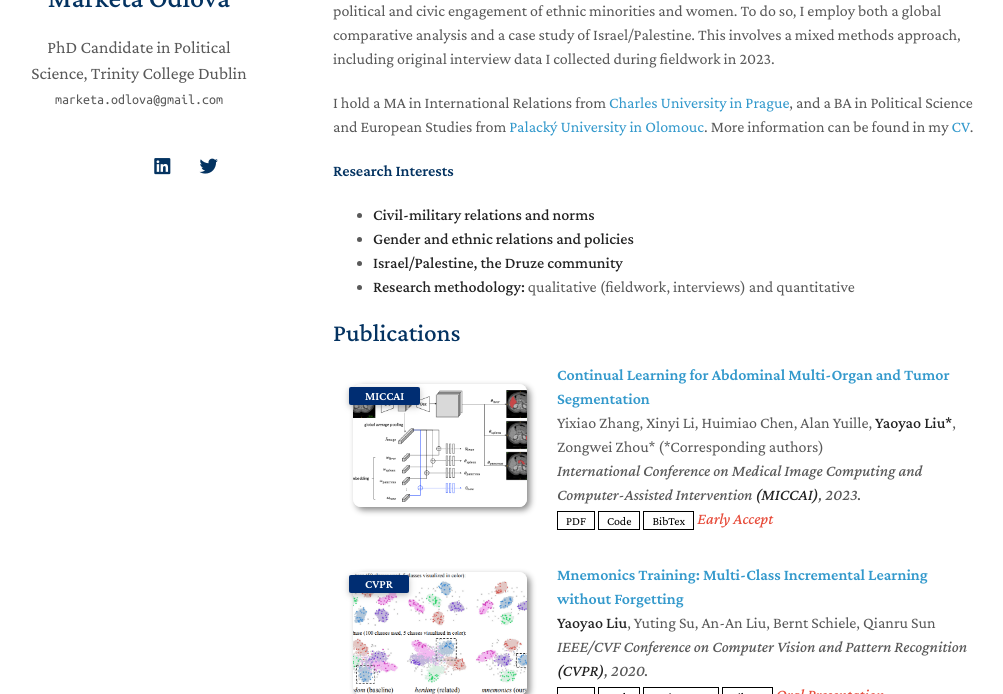
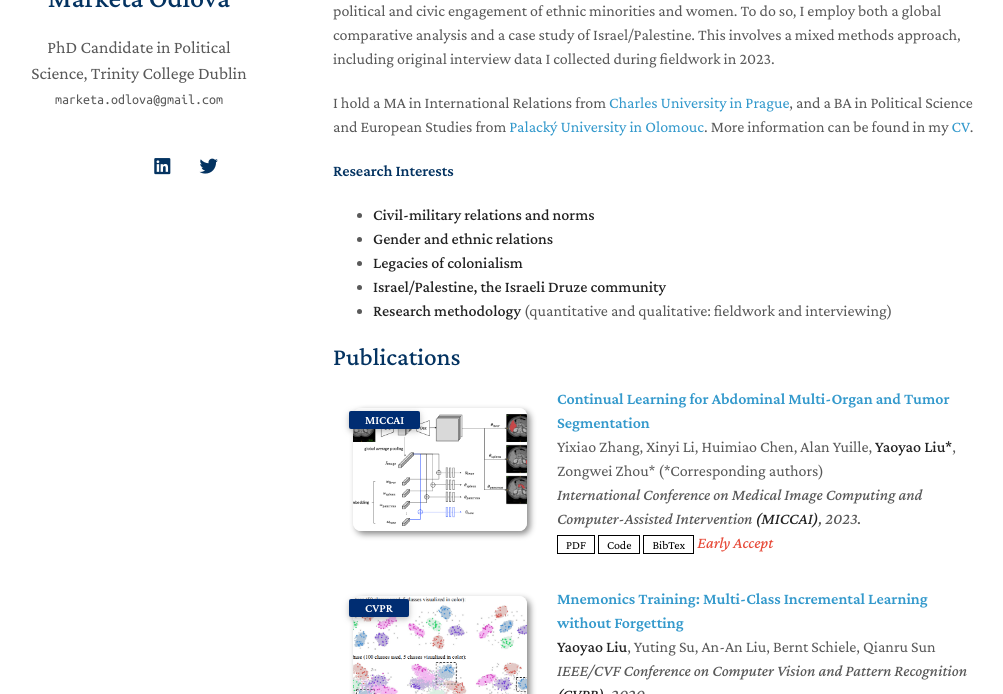
Before and after one commit to marketao/marketao.github.io, a Jekyll site: the page built from index.md, in a window 1280 px wide and 900 px high, cut to the strip 206-900 px from the top of the window. Shown: the whole strip, without its empty margins (137-1140 px from the left). Built offline with Jekyll 4.4.1, drawn with Linux system fonts in a browser that asks for light colours; nearby versions of some CDN libraries; a style sheet for code colours, icons or effects is not loaded; our own code applies the rules of GitHub Pages for plain Markdown files.

Commit message:
Update index.md

```diff
--- a/index.md
+++ b/index.md
@@ -11,9 +11,10 @@ I hold a MA in International Relations from <a href="http://cuni.cz" target="_bl
 #### Research Interests
 
 - **Civil-military relations and norms**
-- **Gender and ethnic relations and policies**
-- **Israel/Palestine, the Druze community**
-- **Research methodology:** qualitative (fieldwork, interviews) and quantitative
+- **Gender and ethnic relations**
+- **Legacies of colonialism**
+- **Israel/Palestine, the Israeli Druze community**
+- **Research methodology** (quantitative and qualitative: fieldwork and interviewing)
 
 {% include_relative _includes/publications.md %}
 
```
